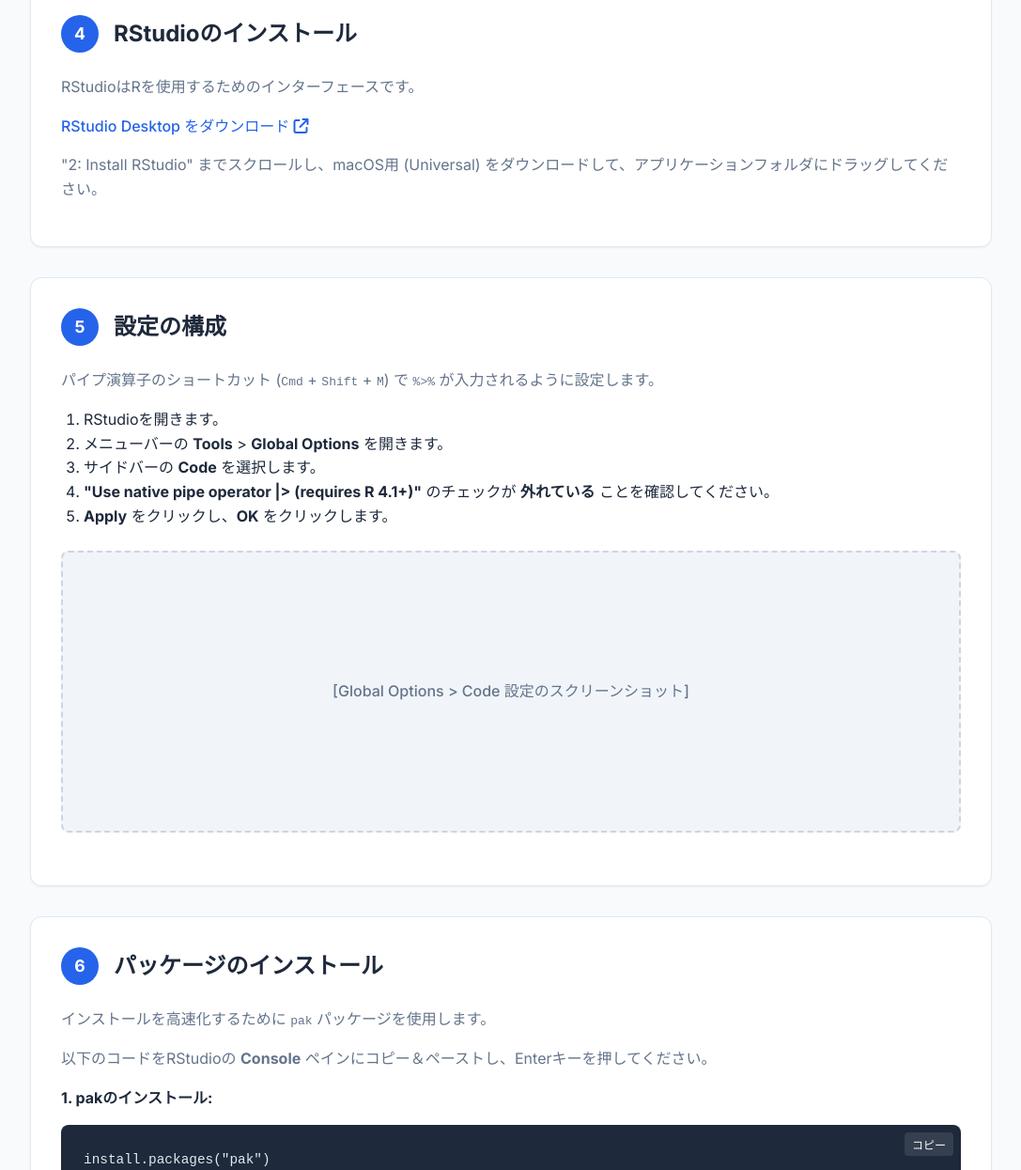
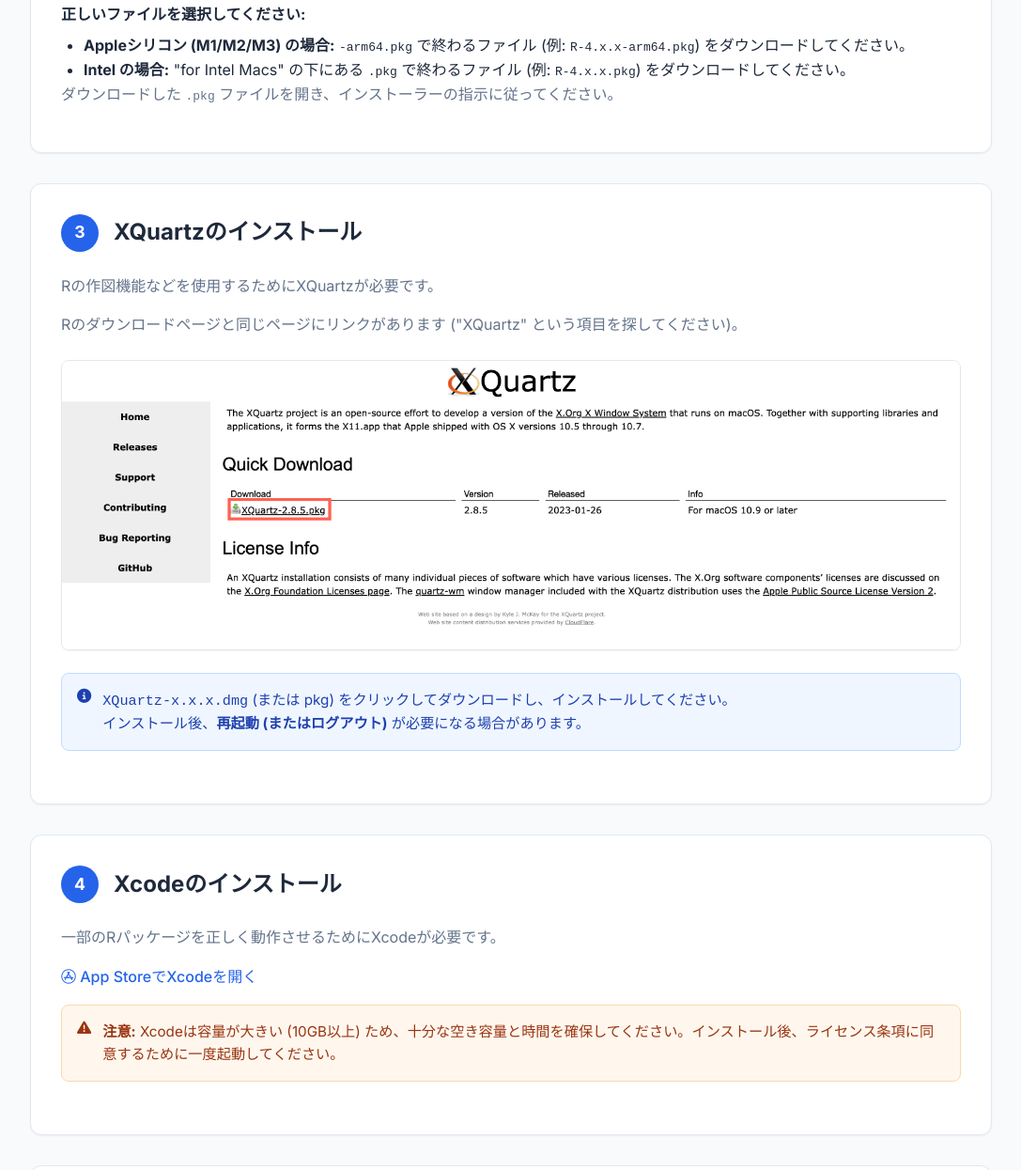
Before and after one commit to mitti1210/JSNPT_36THSC_installR, a plain HTML site: page mac.html in a window 1280 px wide. Shown: the part 1374-2619 px from the top of the page at 94% size, without its empty margins (96-1183 px from the left). Drawn offline with Linux system fonts and the light colour scheme.

Commit message:
feat: Add screenshots and styling to Mac and Windows installation guides, and apply minor CSS fixes.

```diff
--- a/css/style.css
+++ b/css/style.css
@@ -88,6 +88,7 @@ header {
     margin-bottom: 1rem;
     background: linear-gradient(135deg, var(--primary-color), #3B82F6);
     -webkit-background-clip: text;
+    background-clip: text;
     -webkit-text-fill-color: transparent;
 }
 
@@ -289,10 +290,22 @@ footer {
     .hero h1 {
         font-size: 2rem;
     }
+
     .step {
         padding: 1.5rem;
     }
+
     .os-selector {
         grid-template-columns: 1fr;
     }
 }
+
+.screenshot {
+    width: 100%;
+    height: auto;
+    border-radius: var(--radius-md);
+    border: 1px solid var(--border-color);
+    margin: 1.5rem 0;
+    box-shadow: var(--shadow-sm);
+    display: block;
+}
--- a/mac.html
+++ b/mac.html
@@ -71,24 +71,47 @@
                         <i class="fa-solid fa-download"></i> macOS用 Rダウンロードページへ
                     </a>
                 </p>
+                <img src="screenshots/RforMac.png" alt="R for Mac Download Page" class="screenshot">
 
                 <div style="margin-top: 1rem;">
                     <strong>正しいファイルを選択してください:</strong>
                     <ul style="margin-left: 1.5rem; margin-top: 0.5rem;">
                         <li><strong>Appleシリコン (M1/M2/M3) の場合:</strong> <code>-arm64.pkg</code> で終わるファイル (例:
-                            <code>R-4.x.x-arm64.pkg</code>) をダウンロードしてください。</li>
+                            <code>R-4.x.x-arm64.pkg</code>) をダウンロードしてください。
+                        </li>
                         <li><strong>Intel の場合:</strong> "for Intel Macs" の下にある <code>.pkg</code> で終わるファイル (例:
-                            <code>R-4.x.x.pkg</code>) をダウンロードしてください。</li>
+                            <code>R-4.x.x.pkg</code>) をダウンロードしてください。
+                        </li>
                     </ul>
                 </div>
                 <p>ダウンロードした <code>.pkg</code> ファイルを開き、インストーラーの指示に従ってください。</p>
             </div>
         </div>
 
-        <!-- Step 3: Install Xcode -->
+        <!-- Step 3: Install XQuartz -->
         <div class="step">
             <div class="step-header">
                 <div class="step-number">3</div>
+                <div class="step-title">XQuartzのインストール</div>
+            </div>
+            <div class="step-content">
+                <p>Rの作図機能などを使用するためにXQuartzが必要です。</p>
+                <p>Rのダウンロードページと同じページにリンクがあります ("XQuartz" という項目を探してください)。</p>
+                <img src="screenshots/Xquarts.png" alt="XQuartz Installation" class="screenshot">
+                <div class="alert alert-info">
+                    <i class="fa-solid fa-circle-info"></i>
+                    <div>
+                        <code>XQuartz-x.x.x.dmg</code> (または pkg) をクリックしてダウンロードし、インストールしてください。<br>
+                        インストール後、<strong>再起動 (またはログアウト)</strong> が必要になる場合があります。
+                    </div>
+                </div>
+            </div>
+        </div>
+
+        <!-- Step 4: Install Xcode -->
+        <div class="step">
+            <div class="step-header">
+                <div class="step-number">4</div>
                 <div class="step-title">Xcodeのインストール</div>
             </div>
             <div class="step-content">
@@ -108,10 +131,10 @@
             </div>
         </div>
 
-        <!-- Step 4: Install RStudio -->
+        <!-- Step 5: Install RStudio -->
         <div class="step">
             <div class="step-header">
-                <div class="step-number">4</div>
+                <div class="step-number">5</div>
                 <div class="step-title">RStudioのインストール</div>
             </div>
             <div class="step-content">
@@ -122,13 +145,14 @@
                     </a>
                 </p>
                 <p>"2: Install RStudio" までスクロールし、macOS用 (Universal) をダウンロードして、アプリケーションフォルダにドラッグしてください。</p>
+                <img src="screenshots/PositRStudio.png" alt="Posit RStudio Download Page" class="screenshot">
             </div>
         </div>
 
-        <!-- Step 5: Configuration -->
+        <!-- Step 6: Configuration -->
         <div class="step">
             <div class="step-header">
-                <div class="step-number">5</div>
+                <div class="step-number">6</div>
                 <div class="step-title">設定の構成</div>
             </div>
             <div class="step-content">
@@ -142,16 +166,13 @@
                         ことを確認してください。</li>
                     <li><strong>Apply</strong> をクリックし、<strong>OK</strong> をクリックします。</li>
                 </ol>
-                <div class="screenshot-placeholder">
-                    [Global Options > Code 設定のスクリーンショット]
-                </div>
             </div>
         </div>
 
-        <!-- Step 6: Install Packages -->
+        <!-- Step 7: Install Packages -->
         <div class="step">
             <div class="step-header">
-                <div class="step-number">6</div>
+                <div class="step-number">7</div>
                 <div class="step-title">パッケージのインストール</div>
             </div>
             <div class="step-content">
```
Also changed, not shown: windows.html (+3 -6 lines), screenshots/PositRStudio.png (added), screenshots/RStudioMain.png (added), screenshots/RforMac.png (added), screenshots/RforWindows.png (added), screenshots/Rtools.png (added), screenshots/Xquarts.png (added), 1 other file.
